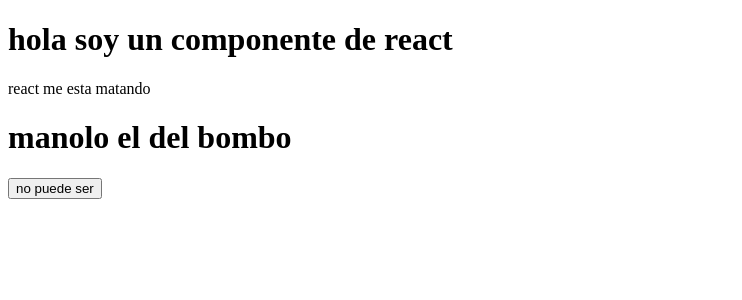
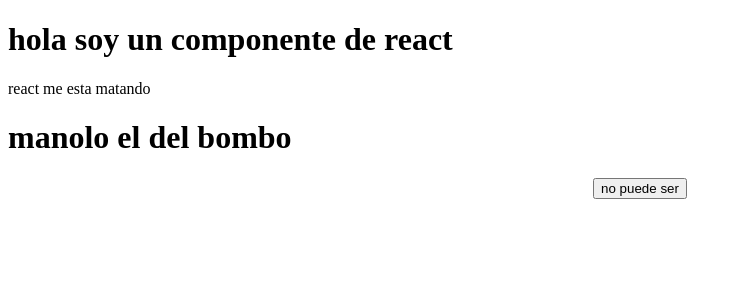
Before and after one commit to AkagamiNoLorea/replica-web-react, a React (Vite) app: page / in a window 1280 px wide. Shown: the top 300 px of the page, without its empty margins (0-742 px from the left). Built offline with nearby package versions, Linux system fonts and the light colour scheme.

Commit message:
prueba react

```diff
--- a/src/App.jsx
+++ b/src/App.jsx
@@ -10,7 +10,8 @@
         <h1>hola soy un componente de react</h1>
         <p>react me esta matando</p>
         <h1>manolo el del bombo</h1>
-        <button>no puede ser</button>
+        <center><button>no puede ser</button></center>
+
         </>
   )
   }
```
